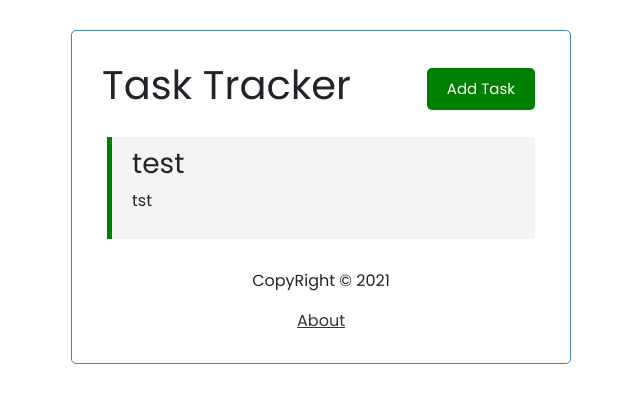
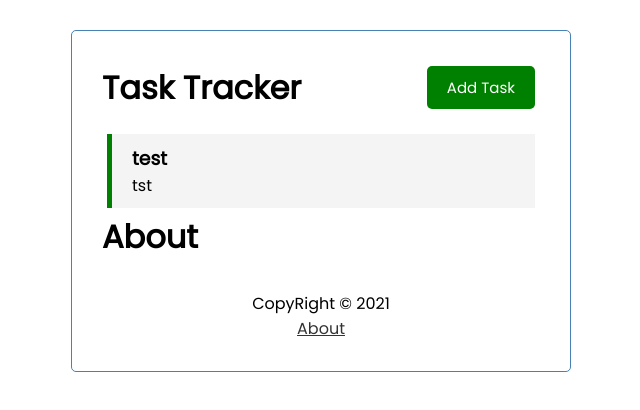
Before and after one commit to najim-el-guennouni/vue_crash_project, a Vue app: page /about in a window 1280 px wide. Shown: the top 410 px of the page, without its empty margins (319-959 px from the left). Built offline with nearby package versions, Linux system fonts and the light colour scheme; data requests are answered from the project's data file; the HTML template or start-up script is replaced by a standard one.

Commit message:
add_aboute-route

```diff
--- a/src/App.vue
+++ b/src/App.vue
@@ -15,12 +15,14 @@
       :tasks="tasks"
     />
 
+    <router-view></router-view>
+
     <Footer />
   </div>
 </template>
 <script>
 import Header from './components/Header.vue';
-import Footer from './components/Footer.vue';
+import Footer from './components/Footer.vue'
 import Tasks from './components/Tasks.vue';
 import AddTask from './components/AddTask.vue';
 export default {
--- a/src/main.js
+++ b/src/main.js
@@ -1,10 +1,7 @@
-import './../node_modules/bootstrap/dist/css/bootstrap.min.css';
-import './../node_modules/bootstrap';
-import './assets/main.css';
+import { createApp } from 'vue'
+import App from './App.vue'
+import router from './router'
 
-import { createApp } from "vue";
-import App from "./App.vue";
-
-
-
-createApp(App).mount("#app");
+createApp(App)
+  .use(router)
+  .mount('#app')
--- /dev/null
+++ b/src/router/index.js
@@ -0,0 +1,18 @@
+import { createRouter, createWebHistory } from 'vue-router'
+import About from '../views/About.vue'
+
+const routes = [
+
+  {
+    path: '/about',
+    name: 'About',
+    component: About,
+  },
+]
+
+const router = createRouter({
+    history: createWebHistory(),
+    routes,
+  })
+
+export default router
--- /dev/null
+++ b/src/views/About.vue
@@ -0,0 +1,5 @@
+<template>
+    <h1>
+        About
+    </h1>
+</template>
```
